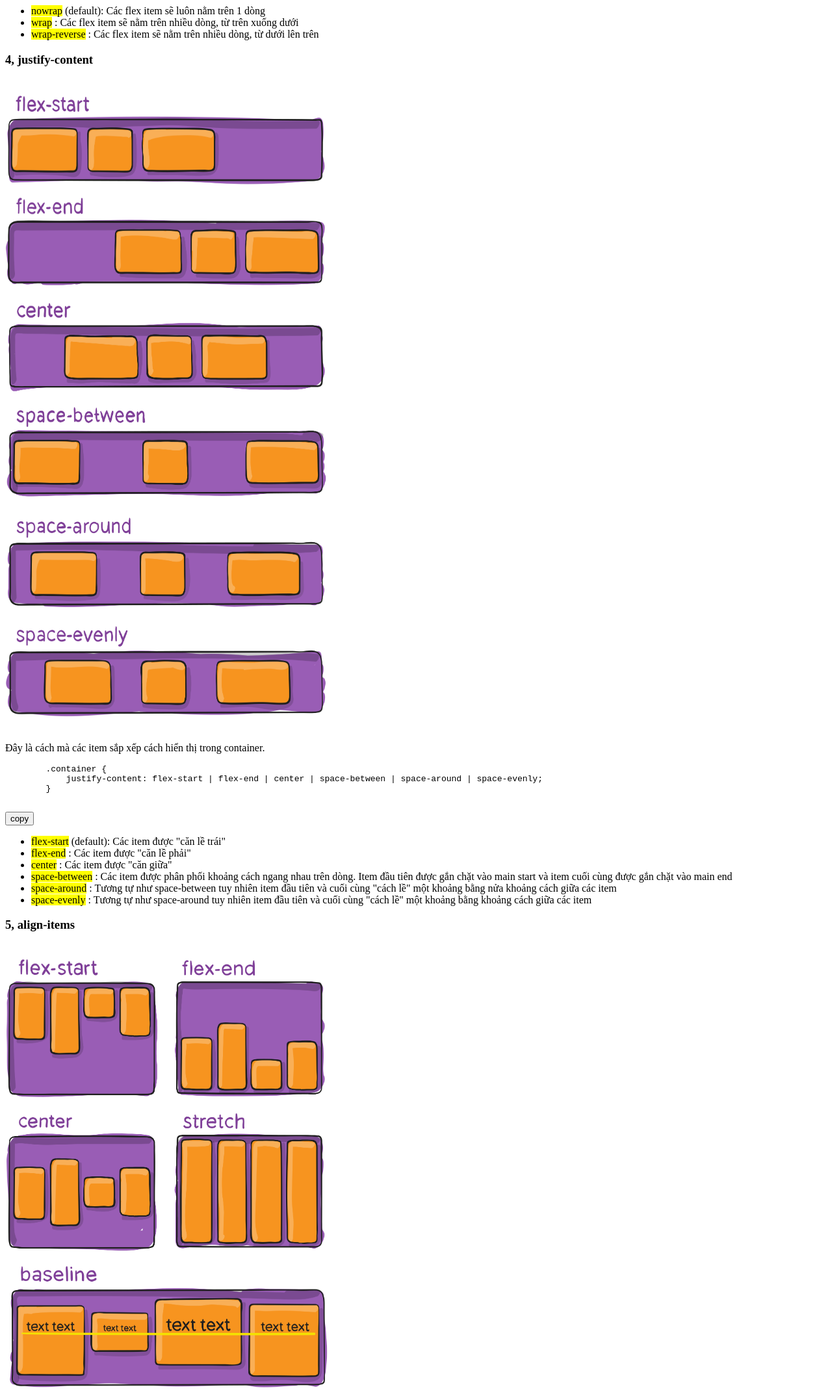
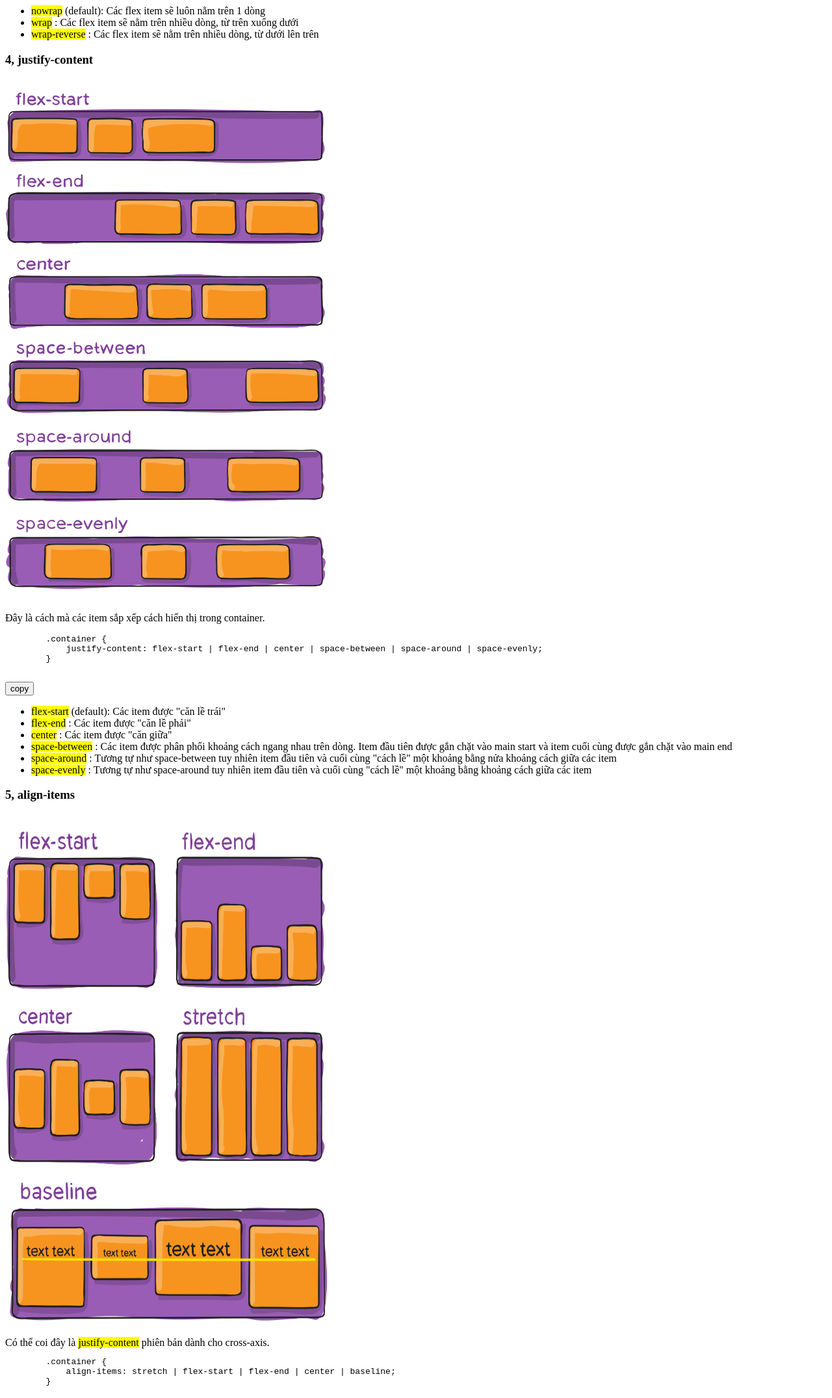
Before and after one commit to tonthatvan10/homework1, a plain HTML site: page index.html in a window 1280 px wide. Shown: the part 2780-4931 px from the top of the page at 65% size. Drawn offline with Linux system fonts and the light colour scheme.

Commit message:
second commit

```diff
--- a/index.html
+++ b/index.html
@@ -203,7 +203,7 @@
     </ul>
     <!-- p4 -->
     <h3>4, justify-content</h3>
-    <img src="./26b70b28-1b8c-4ea1-b2b5-49e549566070.png" alt=""width = "500" height="1000">
+    <img src="./26b70b28-1b8c-4ea1-b2b5-49e549566070.png" alt=""width = "500" height="800">
     <p>Đây là cách mà các item sắp xếp cách hiển thị trong container.</p>
     <pre>
         .container {
@@ -271,7 +271,7 @@
     <!-- p5 -->
 
     <h3>5, align-items</h3>
-    <img src="./793009f7-e87b-4ec9-9bb7-7523229a89dd.png" alt=""width = "500" height="700">
+    <img src="./793009f7-e87b-4ec9-9bb7-7523229a89dd.png" alt=""width = "500" height="800">
     <br>
     <span>
         <span>Có thể coi đây là</span>
@@ -334,7 +334,7 @@
     <!-- p6 -->
 
     <h3>6, align-content</h3>
-    <img src="./51a0934c-0204-4892-a771-1040ebe64838.png" alt=""width = "500" height="700">
+    <img src="./51a0934c-0204-4892-a771-1040ebe64838.png" alt=""width = "500" height="800">
     <br>
     <span>
         <span>Nếu như</span>
```
